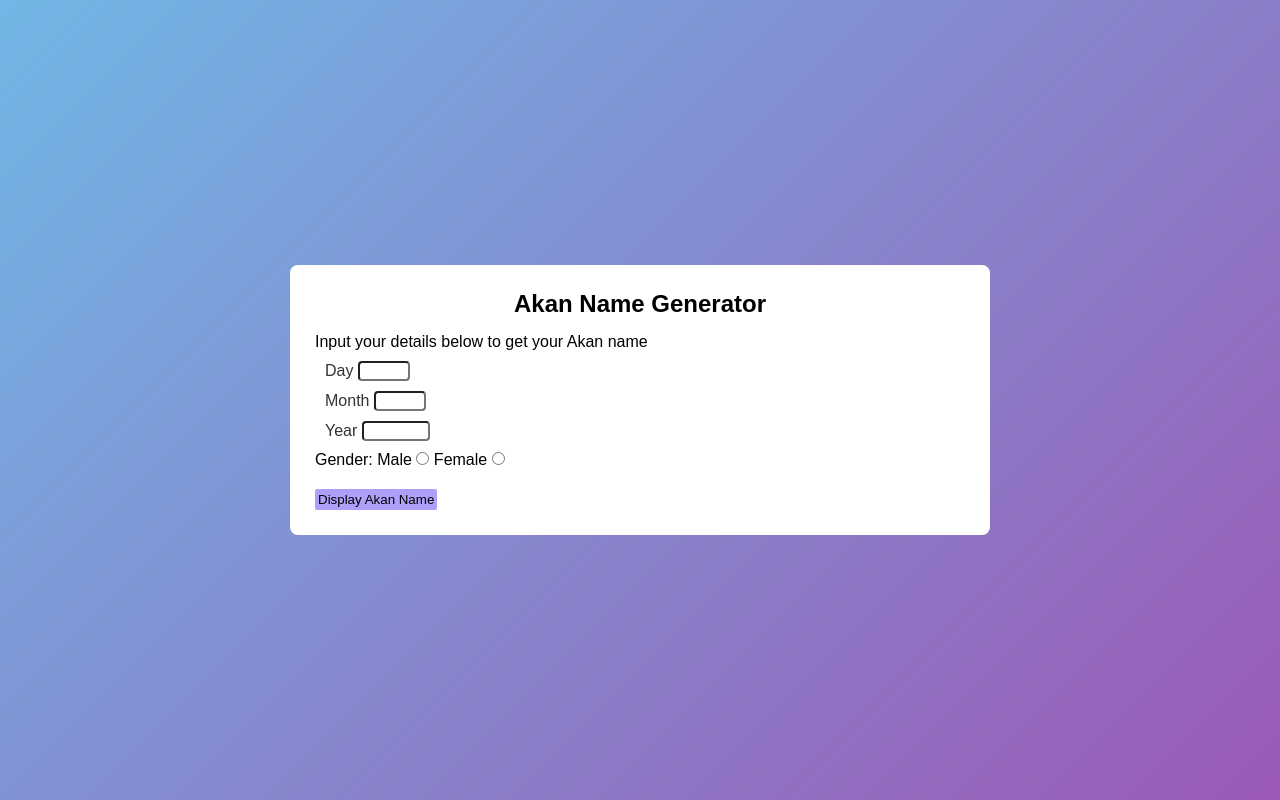
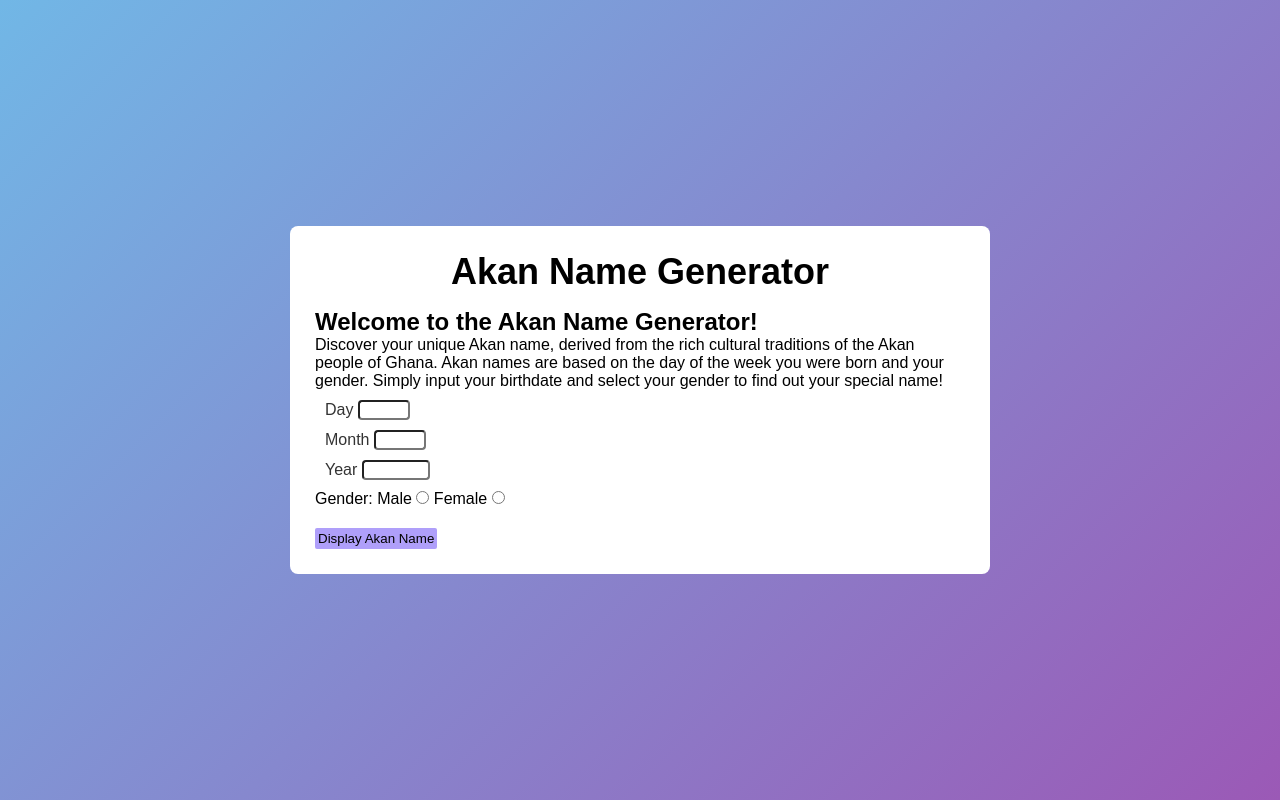
Before and after one commit to Mammet-tech/project2, a plain HTML site: page index.html in a window 1280 px wide. Drawn offline with Linux system fonts and the light colour scheme.

Commit message:
Added description to Landing page

```diff
--- a/css/styles.css
+++ b/css/styles.css
@@ -24,6 +24,7 @@ body {
 .container h1 {
   text-align: center;
   margin-bottom: 15px;
+  font-size: 36px;
 }
 
 form .input-box {
--- a/index.html
+++ b/index.html
@@ -10,7 +10,10 @@
     <section class="container">
          <header>
       <h1>Akan Name Generator</h1>
-      <p>Input your details below to get your Akan name</p>
+      <h2>Welcome to the Akan Name Generator!</h2>
+      <p>
+Discover your unique Akan name, derived from the rich cultural traditions of the Akan people of Ghana. Akan names are based on the day of the week you were born and your gender. Simply input your birthdate and select your gender to find out your special name!
+</p>
     </header>
     <main>
       <form>
--- a/script/script.js
+++ b/script/script.js
@@ -33,7 +33,7 @@ document.getElementById("button").addEventListener("click", function () {
       Math.floor(century / 4)) %
     7;
 
-  const dayIndex = (dayOfWeek + 7) % 7;
+  const dayIndex = (dayOfWeek + 1 + 7) % 7;
 
   const maleNames = [
     "Kwasi",
```
